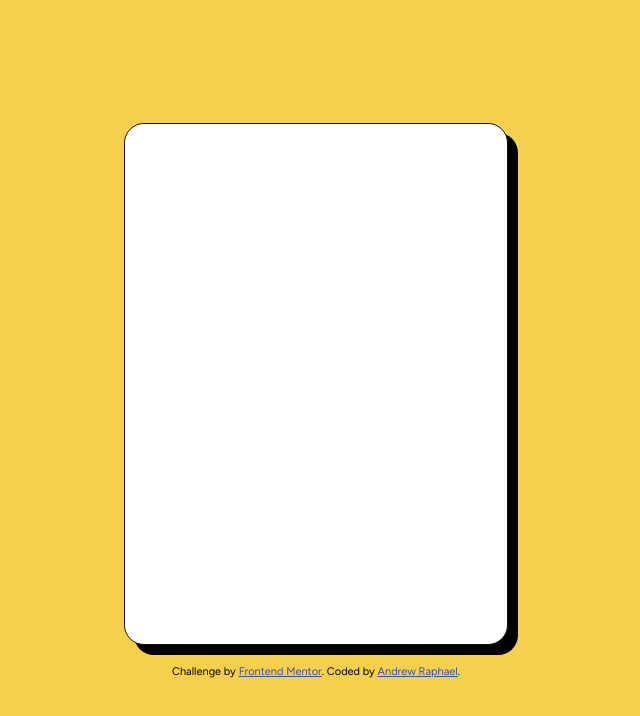
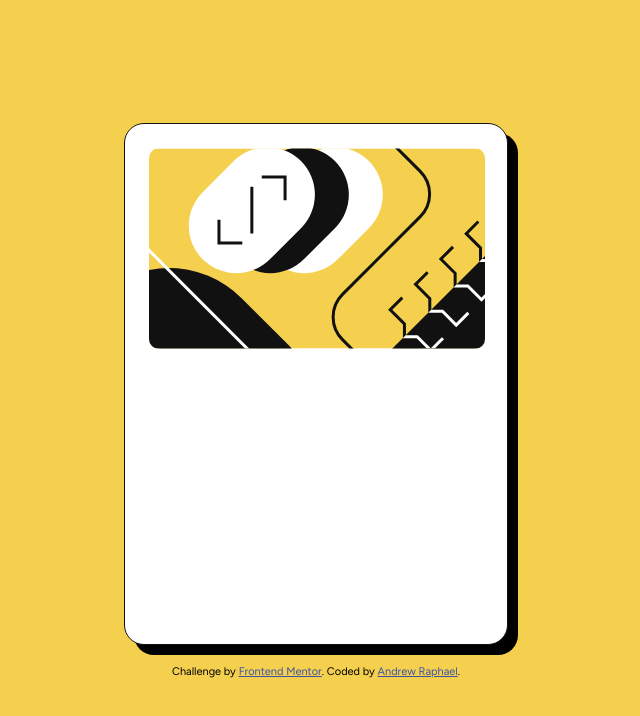
Before and after one commit to AndDevI/blog-preview-card, a plain HTML site: page index.html in a window 1280 px wide. Shown: the whole page, without its empty margins (324-964 px from the left). Drawn offline with Linux system fonts and the light colour scheme.

Commit message:
insert img and style

```diff
--- a/css/style.css
+++ b/css/style.css
@@ -36,6 +36,10 @@ body {
     box-shadow: 10px 10px 0px  rgba(0, 0, 0, 1);
 }
 
+.container img {
+    border-radius: 10px;
+}
+
 .attribution {
     font-size: 11px; text-align: center;
     margin-top: 20px;
--- a/index.html
+++ b/index.html
@@ -13,7 +13,9 @@
   <body>
     <main>
       <div class="container">
-
+        <div class="img">
+          <img src="./assets/images/illustration-article.svg" alt="">
+        </div>
 
       </div>
       <div class="attribution">
```
